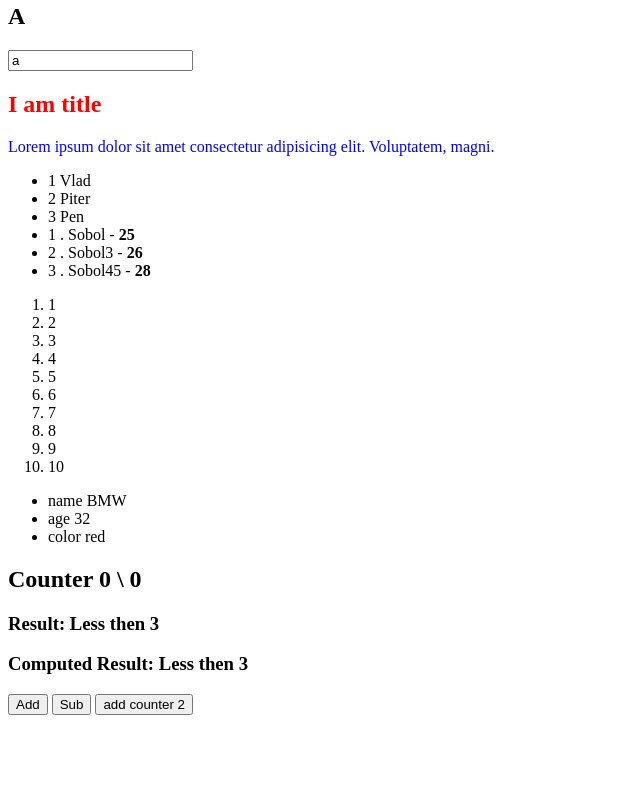
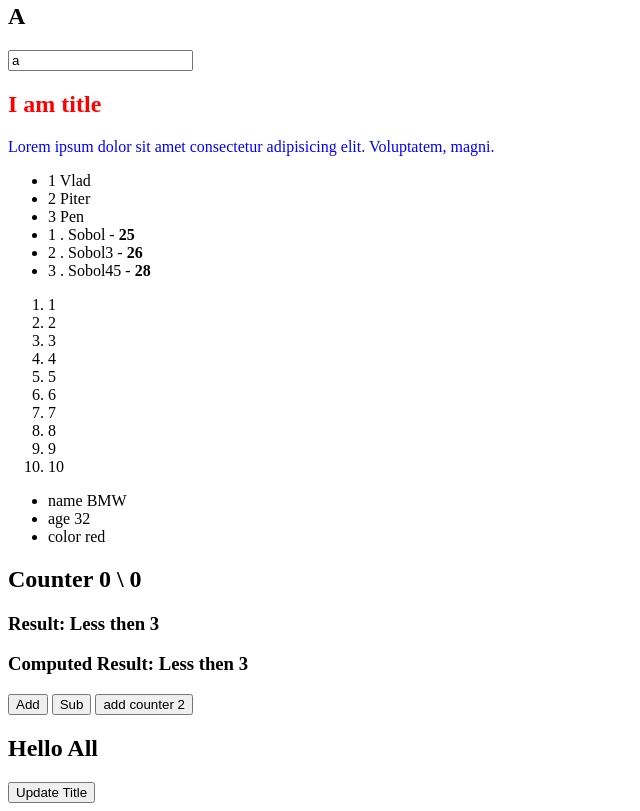
Before and after one commit to Genya9000/Layout, a plain HTML site: page vue_js/index.html in a window 1280 px wide. Shown: the part 809-1620 px from the top of the page, without its empty margins (0-640 px from the left). Before the commit the page ends 1532 px from the top, so only its background shows below. Drawn offline with nearby package versions, Linux system fonts and the light colour scheme.

Commit message:
add func

```diff
--- a/vue_js/index.html
+++ b/vue_js/index.html
@@ -54,6 +54,8 @@
             <button @click="add">Add</button>
             <button @click="sub">Sub</button>
             <button @click="Counterr2++">add counter 2</button>
+            <h2 ref="heading">{{title1}}</h2>
+            <button @click="updateTitle">Update Title</button>
     </div>
     <script src="https://cdn.jsdelivr.net/npm/vue/dist/vue.js"></script>
     <script>
@@ -85,7 +87,8 @@
                 color: 'red'
                 },
                 Counterr2: 0,
-                Counterr: 0
+                Counterr: 0,
+                title1: 'Hello All'
             },
             computed:{
                 circleClasses: function(){
@@ -127,7 +130,12 @@
                 result: function(){
                     console.log('Result was called')
                     return this.Counterr > 3 ? 'More then 3' : 'Less then 3'
+                },
+                updateTitle: function(){
+                    this.title1 = 'New Title'
+                    this.$refs.heading.style.color = 'red'
                 }
+
             },
             watch: {
                 Counterr: function(num){
```
